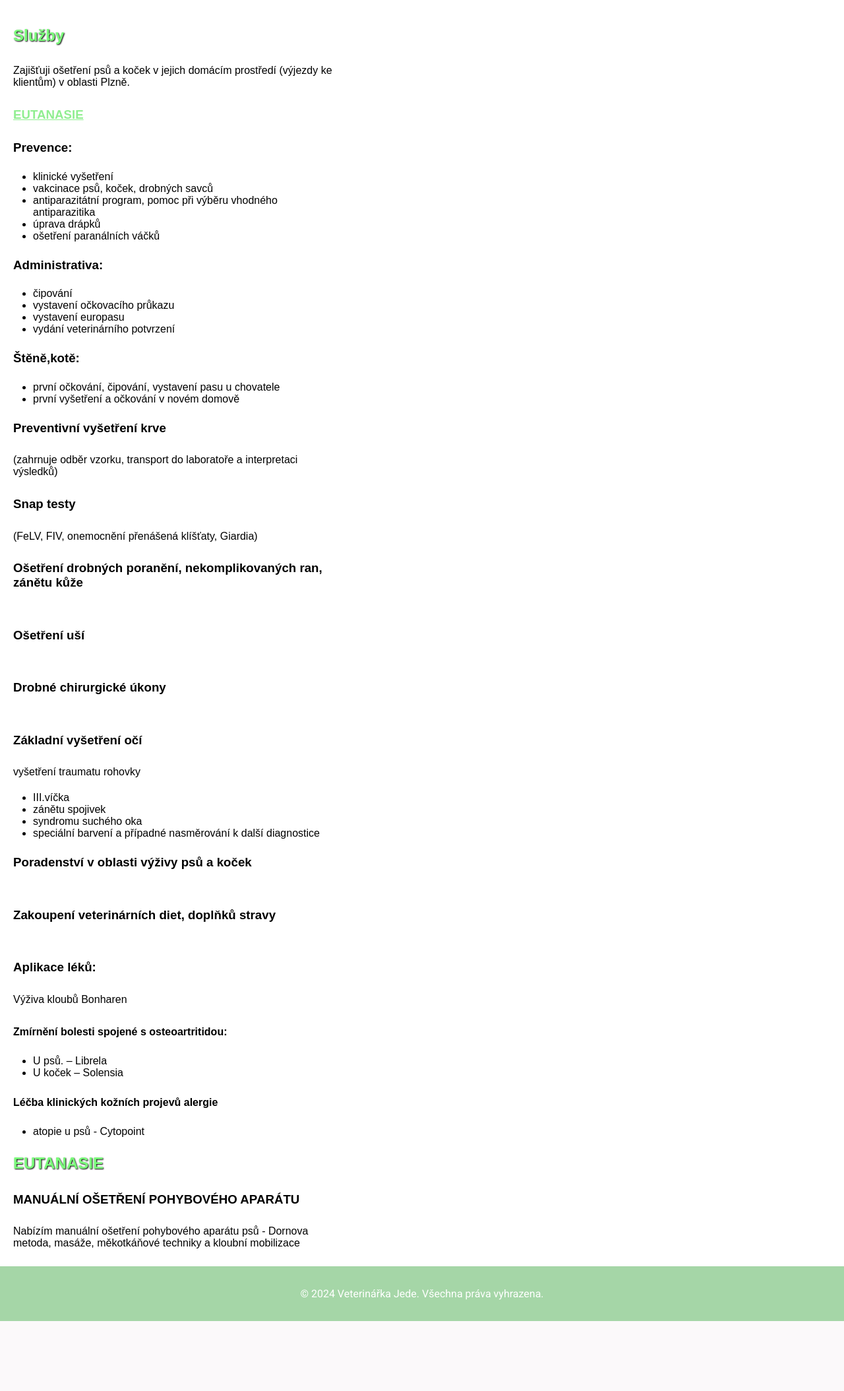
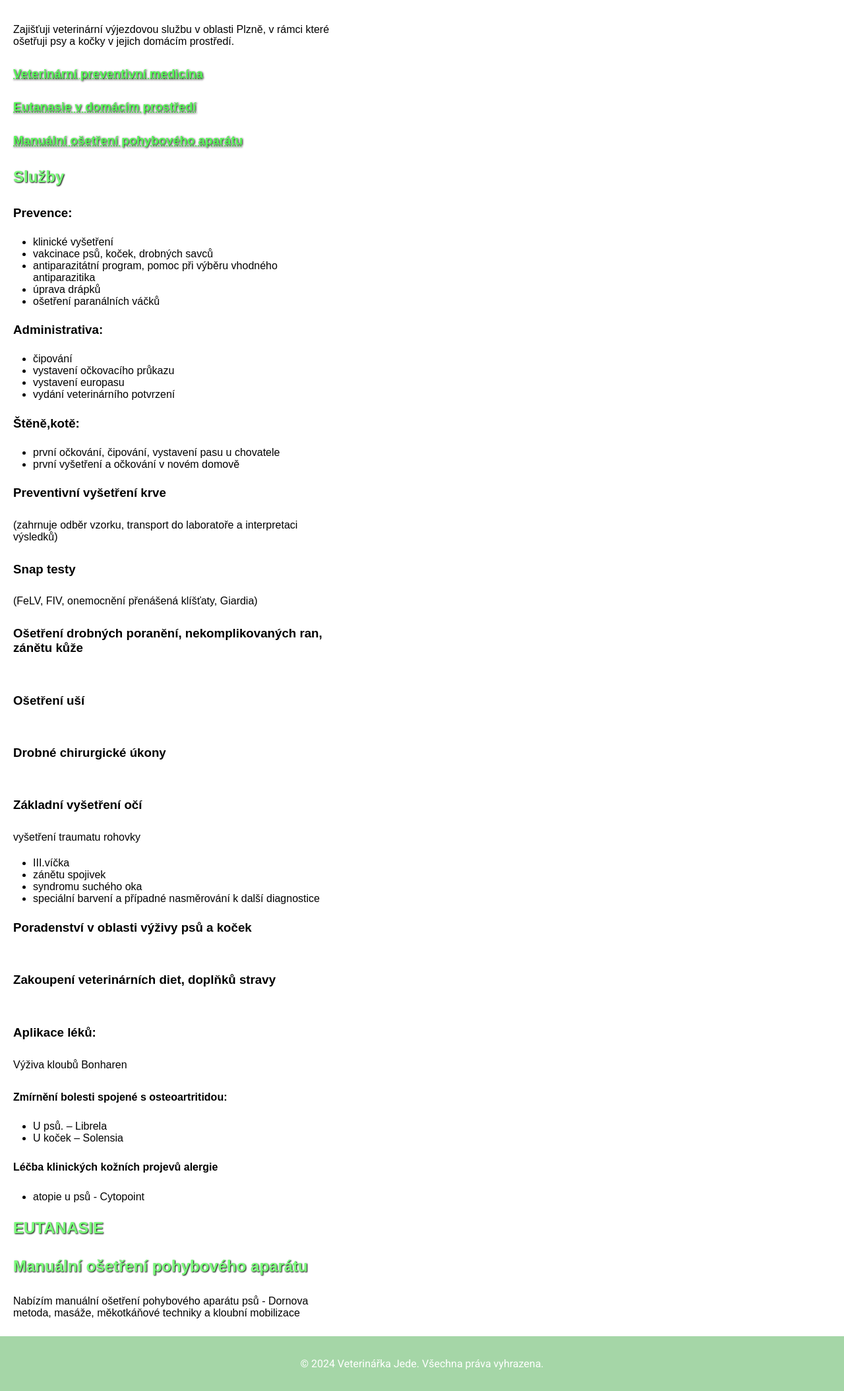
Before and after one commit to VitaPhoneCZ/veterina, a PHP site: page /sluzby.html in a window 1280 px wide. Shown: the part 174-2282 px from the top of the page at 66% size. Before the commit the page ends 2176 px from the top, so only its background shows below. Run offline with PHP 8.4, Linux system fonts and the light colour scheme.

Commit message:
nove prokliky+nadpisy

```diff
--- a/script.js
+++ b/script.js
@@ -8,3 +8,6 @@ document.querySelectorAll('.expandable').forEach(function(expandable) {
 function scrollToEuthanasia() {
     document.getElementById('euthanasia').scrollIntoView({ behavior: 'smooth' });
 }
+function scrollToPrevence() {
+    document.getElementById('prevence').scrollIntoView({ behavior: 'smooth' });
+}
--- a/sluzby.html
+++ b/sluzby.html
@@ -19,9 +19,11 @@
         <a href="cenik.html">Ceník</a>
     </nav>
     <div class="tabulka1">
+        <p>Zajišťuji veterinární výjezdovou službu v oblasti Plzně, v rámci které ošetřuji psy a kočky v jejich domácím prostředí.</p>
+        <h3 onclick="scrollToPrevence()" class="preklik">Veterinární preventivní medicína</h3>
+        <h3 onclick="scrollToEuthanasia()" class="preklik">Eutanasie v domácím prostředí</h3>
+        <h3 onclick="scrollTo()" class="preklik">Manuální ošetření pohybového aparátu</h3>
         <h2>Služby</h2>
-        <p>Zajišťuji ošetření psů a koček v jejich domácím prostředí (výjezdy ke klientům) v oblasti Plzně.</p>
-        <h3 onclick="scrollToEuthanasia()" class="Euthanasia">EUTANASIE</h3>
         <h3>Prevence:</h3>
         <ul>
             <li>klinické vyšetření</li>
@@ -76,7 +78,7 @@
             <li>atopie u psů - Cytopoint</li>
         </ul>
         <h2 id="euthanasia">EUTANASIE</h2>
-        <h3>MANUÁLNÍ OŠETŘENÍ POHYBOVÉHO APARÁTU</h3>
+        <h2 id="prevence">Manuální ošetření pohybového aparátu</h3>
         <p>Nabízím manuální ošetření pohybového aparátu psů - Dornova metoda, masáže, měkotkáňové techniky a kloubní mobilizace</p>
     </div>
     <footer>
--- a/styles.css
+++ b/styles.css
@@ -150,7 +150,8 @@ h4{
     padding: 5px;
     padding-left: 10px;
 }
-.Euthanasia{
-    text-decoration: underline;
-    color: lightgreen
+.preklik{
+    text-decoration: dotted underline;
+    color: rgb(86, 250, 86);
+    text-shadow: 1px 1px 3px black;
 }
```
